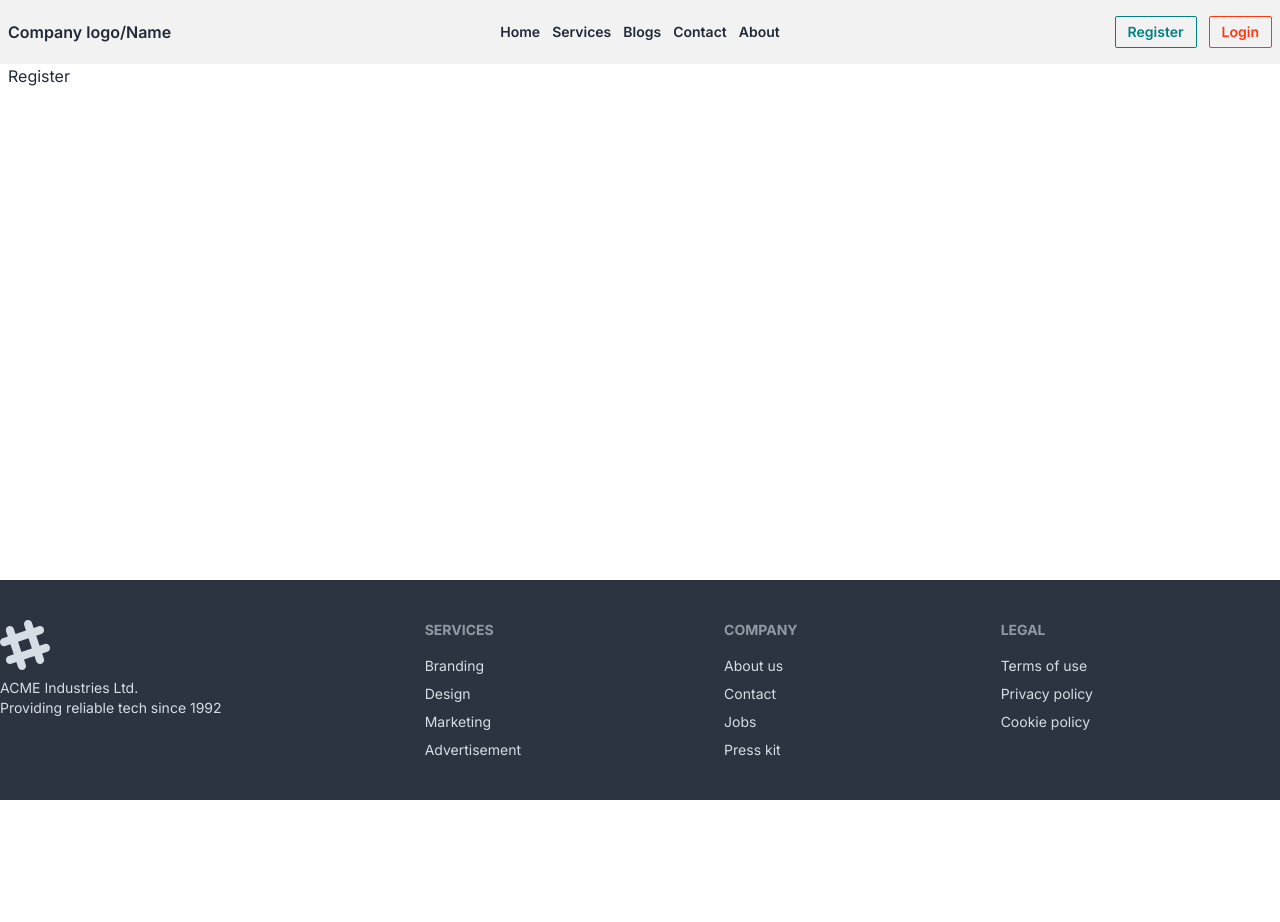
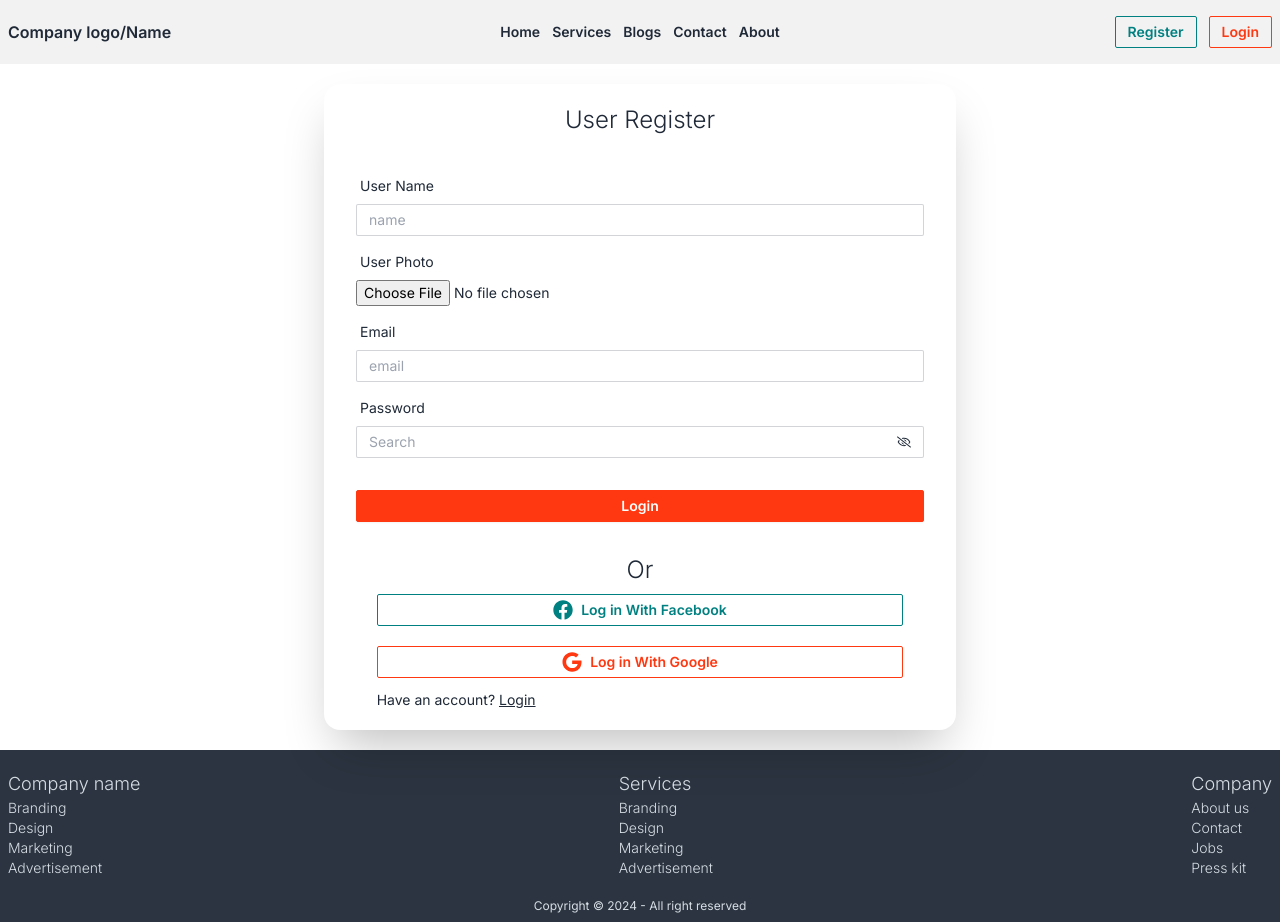
Before and after one commit to Jahid1987/Accounting, a Next.js app: page /register in a window 1280 px wide. Before the commit the page ends 800 px from the top, so only its background shows below. Built offline with nearby package versions, Linux system fonts and the light colour scheme.

Commit message:
sign in and register route added

```diff
--- a/package.json
+++ b/package.json
@@ -12,6 +12,7 @@
     "next": "14.2.4",
     "react": "^18",
     "react-dom": "^18",
+    "react-hook-form": "^7.52.0",
     "react-icons": "^5.2.1"
   },
   "devDependencies": {
--- a/src/app/(auth)/login/page.jsx
+++ b/src/app/(auth)/login/page.jsx
@@ -1,7 +1,88 @@
+"use client";
+import { useState } from "react";
+import { useForm } from "react-hook-form";
+import { FaRegEye, FaRegEyeSlash } from "react-icons/fa";
+import SocialLogin from "../social/SocialLogin";
+import Link from "next/link";
+
 const page = () => {
+  const [isPassword, setIsPassword] = useState(true);
+  const {
+    register,
+    handleSubmit,
+    formState: { errors },
+  } = useForm();
+
+  // handling sign in with react hook form
+  async function handleSignIn(data) {
+    console.log(data);
+  }
   return (
-    <div>
-      <h3>login page</h3>
+    <div className="card bg-base-100 w-full md:w-1/2 mx-auto shrink-0 shadow-2xl text-xs md:text-sm">
+      <h3 className="text-center mt-5 text-lg md:text-xl lg:text-2xl font-light">
+        User Login
+      </h3>
+      <form onSubmit={handleSubmit(handleSignIn)} className="card-body">
+        <div className="form-control">
+          <label className="label">
+            <span className="label-text w-full flex justify-between">
+              Email
+              {errors.email && (
+                <span className="text-red-500">This field is required</span>
+              )}
+            </span>
+          </label>
+          <input
+            type="email"
+            name="email"
+            placeholder="email"
+            className="input input-bordered input-sm w-full rounded-sm "
+            {...register("email", { required: true })}
+          />
+        </div>
+        <div className="form-control">
+          <label className="label">
+            <span className="label-text w-full flex justify-between">
+              Password
+              {errors.password && (
+                <span className="text-red-500">This field is required</span>
+              )}
+            </span>
+          </label>
+          <label className="input input-bordered input-sm w-full rounded-sm flex items-center gap-2">
+            <input
+              type={isPassword ? "password" : "text"}
+              name="password"
+              className="grow"
+              placeholder="Search"
+              {...register("password", {
+                required: true,
+              })}
+            />
+            <span onClick={() => setIsPassword(!isPassword)}>
+              {!isPassword ? <FaRegEye /> : <FaRegEyeSlash />}
+            </span>
+          </label>
+        </div>
+        <div className="form-control mt-6">
+          <button className="btn btn-sm rounded-sm btn-primary">Login</button>
+        </div>
+      </form>
+      <div>
+        {/* social login  */}
+        <h3 className="text-lg md:text-xl lg:text-2xl text-center font-light mb-2">
+          Or
+        </h3>
+        <div className="mx-auto mb-5 w-10/12">
+          <SocialLogin />
+          <p className="mt-3">
+            Have no account?{" "}
+            <Link href="/register" className="link">
+              Register
+            </Link>
+          </p>
+        </div>
+      </div>
     </div>
   );
 };
--- a/src/app/(auth)/register/page.jsx
+++ b/src/app/(auth)/register/page.jsx
@@ -1,7 +1,120 @@
+"use client";
+import { useState } from "react";
+import { useForm } from "react-hook-form";
+import { FaRegEye, FaRegEyeSlash } from "react-icons/fa";
+import SocialLogin from "../social/SocialLogin";
+import Link from "next/link";
+
 const page = () => {
+  const [isPassword, setIsPassword] = useState(true);
+  const {
+    register,
+    handleSubmit,
+    formState: { errors },
+  } = useForm();
+
+  // handling sign in with react hook form
+  async function handleRegister(data) {
+    console.log(data);
+  }
   return (
-    <div>
-      <h3>Register</h3>
+    <div className="card bg-base-100 w-full md:w-1/2 mx-auto shrink-0 shadow-2xl text-xs md:text-sm">
+      <h3 className="text-center mt-5 text-lg md:text-xl lg:text-2xl font-light">
+        User Register
+      </h3>
+      <form onSubmit={handleSubmit(handleRegister)} className="card-body">
+        <div className="form-control">
+          <label className="label">
+            <span className="label-text w-full flex justify-between">
+              User Name
+              {errors.name && (
+                <span className="text-red-500">This field is required</span>
+              )}
+            </span>
+          </label>
+          <input
+            type="text"
+            name="name"
+            placeholder="name"
+            className="input input-bordered input-sm w-full rounded-sm "
+            {...register("name", { required: true })}
+          />
+        </div>
+        <div className="form-control">
+          <label className="label">
+            <span className="label-text w-full flex justify-between">
+              User Photo
+              {errors.image && (
+                <span className="text-red-500">This field is required</span>
+              )}
+            </span>
+          </label>
+          <input
+            type="file"
+            name="image"
+            {...register("image", { required: true })}
+          />
+        </div>
+        <div className="form-control">
+          <label className="label">
+            <span className="label-text w-full flex justify-between">
+              Email
+              {errors.email && (
+                <span className="text-red-500">This field is required</span>
+              )}
+            </span>
+          </label>
+          <input
+            type="email"
+            name="email"
+            placeholder="email"
+            className="input input-bordered input-sm w-full rounded-sm "
+            {...register("email", { required: true })}
+          />
+        </div>
+        <div className="form-control">
+          <label className="label">
+            <span className="label-text w-full flex justify-between">
+              Password
+              {errors.password && (
+                <span className="text-red-500">This field is required</span>
+              )}
+            </span>
+          </label>
+          <label className="input input-bordered input-sm w-full rounded-sm flex items-center gap-2">
+            <input
+              type={isPassword ? "password" : "text"}
+              name="password"
+              className="grow"
+              placeholder="Search"
+              {...register("password", {
+                required: true,
+              })}
+            />
+            <span onClick={() => setIsPassword(!isPassword)}>
+              {!isPassword ? <FaRegEye /> : <FaRegEyeSlash />}
+            </span>
+          </label>
+        </div>
+        <div className="form-control mt-6">
+          <button className="btn btn-sm rounded-sm btn-primary">Login</button>
+        </div>
+      </form>
+      <div>
+        {/* social login  */}
+        <h3 className="text-lg md:text-xl lg:text-2xl text-center font-light mb-2">
+          Or
+        </h3>
+        <div className="mx-auto mb-5 w-10/12">
+          <SocialLogin />
+          <p className="mt-3">
+            Have an account?{" "}
+            <Link href="/login" className="link">
+              Login
+            </Link>
+          </p>
+        </div>
+      </div>
     </div>
   );
 };
--- /dev/null
+++ b/src/app/(auth)/social/SocialLogin.jsx
@@ -0,0 +1,27 @@
+import { FaFacebook, FaGoogle } from "react-icons/fa";
+
+const SocialLogin = () => {
+  async function handleSignInWithGoogle() {
+    console.log("ok");
+  }
+  return (
+    <div className="space-y-5">
+      <button
+        onClick={handleSignInWithGoogle}
+        className="btn btn-outline rounded-sm btn-sm btn-secondary w-full text-xs md:text-sm"
+      >
+        <FaFacebook className="text-xl" />
+        Log in With Facebook
+      </button>
+      <button
+        onClick={handleSignInWithGoogle}
+        className="btn btn-outline rounded-sm btn-sm btn-primary w-full text-xs md:text-sm"
+      >
+        <FaGoogle className="text-xl" />
+        Log in With Google
+      </button>
+    </div>
+  );
+};
+
+export default SocialLogin;
--- a/src/app/layout.js
+++ b/src/app/layout.js
@@ -15,7 +15,7 @@ export default function RootLayout({ children }) {
     <html data-theme="mytheme" lang="en">
       <body suppressHydrationWarning={true} className={inter.className}>
         <Nav />
-        <main className="min-h-[calc(100vh-284px)] px-2 container mx-auto">
+        <main className="min-h-[calc(100vh-276px)] my-5 px-2 container mx-auto">
           {children}
         </main>
         <Footer />
--- a/src/components/Footer.jsx
+++ b/src/components/Footer.jsx
@@ -1,47 +1,33 @@
 const Footer = () => {
   return (
-    <div className="bg-neutral text-neutral-content">
-      <footer className="footer container mx-auto py-10">
-        <aside>
-          <svg
-            width="50"
-            height="50"
-            viewBox="0 0 24 24"
-            xmlns="http://www.w3.org/2000/svg"
-            fillRule="evenodd"
-            clipRule="evenodd"
-            className="fill-current"
-          >
-            <path d="M22.672 15.226l-2.432.811.841 2.515c.33 1.019-.209 2.127-1.23 2.456-1.15.325-2.148-.321-2.463-1.226l-.84-2.518-5.013 1.677.84 2.517c.391 1.203-.434 2.542-1.831 2.542-.88 0-1.601-.564-1.86-1.314l-.842-2.516-2.431.809c-1.135.328-2.145-.317-2.463-1.229-.329-1.018.211-2.127 1.231-2.456l2.432-.809-1.621-4.823-2.432.808c-1.355.384-2.558-.59-2.558-1.839 0-.817.509-1.582 1.327-1.846l2.433-.809-.842-2.515c-.33-1.02.211-2.129 1.232-2.458 1.02-.329 2.13.209 2.461 1.229l.842 2.515 5.011-1.677-.839-2.517c-.403-1.238.484-2.553 1.843-2.553.819 0 1.585.509 1.85 1.326l.841 2.517 2.431-.81c1.02-.33 2.131.211 2.461 1.229.332 1.018-.21 2.126-1.23 2.456l-2.433.809 1.622 4.823 2.433-.809c1.242-.401 2.557.484 2.557 1.838 0 .819-.51 1.583-1.328 1.847m-8.992-6.428l-5.01 1.675 1.619 4.828 5.011-1.674-1.62-4.829z"></path>
-          </svg>
-          <p>
-            ACME Industries Ltd.
-            <br />
-            Providing reliable tech since 1992
-          </p>
-        </aside>
-        <nav>
-          <h6 className="footer-title">Services</h6>
+    <footer className="bg-neutral text-neutral-content">
+      <div className="container mx-auto py-5 px-2 flex justify-between items-center gap-2 text-sm font-light">
+        <nav className="flex flex-col">
+          <h6 className="text-lg font-light">Company name</h6>
           <a className="link link-hover">Branding</a>
           <a className="link link-hover">Design</a>
           <a className="link link-hover">Marketing</a>
           <a className="link link-hover">Advertisement</a>
         </nav>
-        <nav>
-          <h6 className="footer-title">Company</h6>
+        <nav className="flex flex-col">
+          <h6 className="text-lg font-light">Services</h6>
+          <a className="link link-hover">Branding</a>
+          <a className="link link-hover">Design</a>
+          <a className="link link-hover">Marketing</a>
+          <a className="link link-hover">Advertisement</a>
+        </nav>
+        <nav className="flex flex-col">
+          <h6 className="text-lg font-light">Company</h6>
           <a className="link link-hover">About us</a>
           <a className="link link-hover">Contact</a>
           <a className="link link-hover">Jobs</a>
           <a className="link link-hover">Press kit</a>
         </nav>
-        <nav>
-          <h6 className="footer-title">Legal</h6>
-          <a className="link link-hover">Terms of use</a>
-          <a className="link link-hover">Privacy policy</a>
-          <a className="link link-hover">Cookie policy</a>
-        </nav>
-      </footer>
-    </div>
+      </div>
+      <h6 className="text-center pb-2 text-xs">
+        Copyright © 2024 - All right reserved
+      </h6>
+    </footer>
   );
 };
 
```
Also changed, not shown: 2 other files (tests, documents, lock files or other folders).
